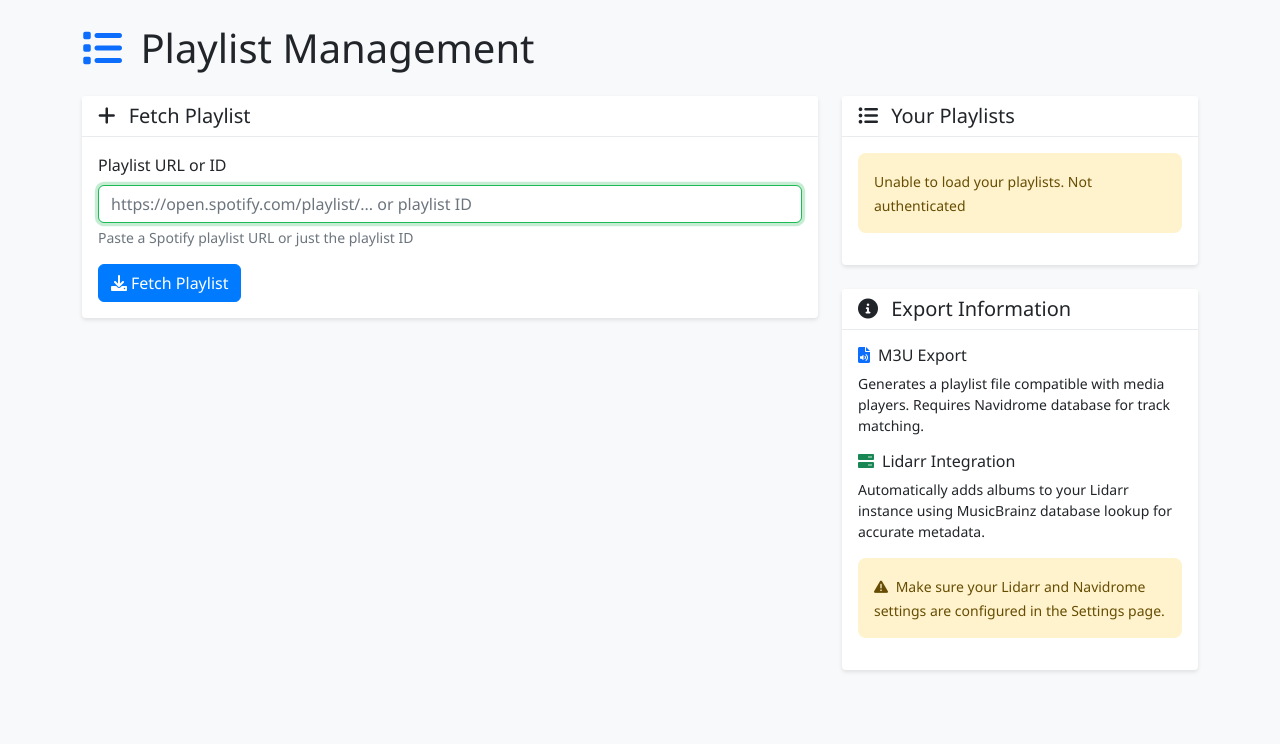
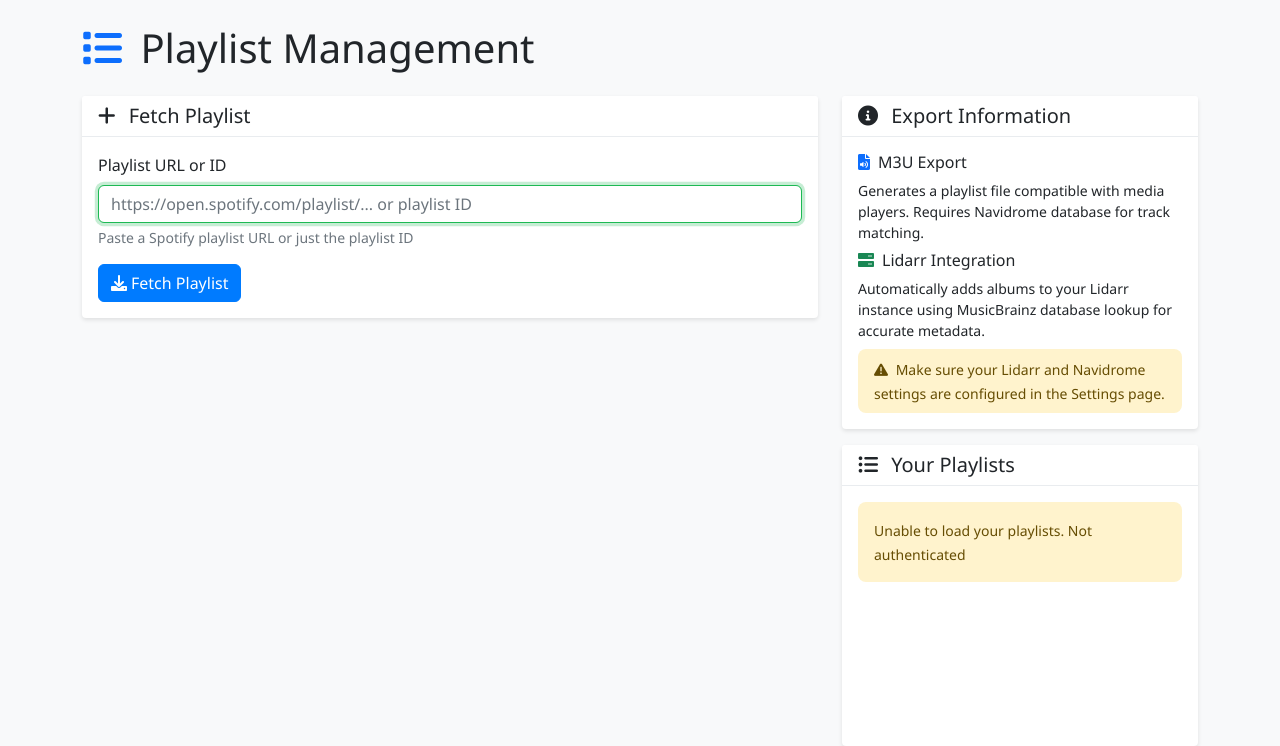
Before and after one commit to lukethacoder/navidrome-import-tools, a Flask app: template templates/playlists.html in a window 1280 px wide. Shown: the part 56-802 px from the top of the page. Before the commit the page ends 730 px from the top, so only its background shows below. Run offline with Flask 3, Linux system fonts and the light colour scheme; the template is opened without the code that fills it, so the values that code supplies are empty; some libraries are stand-ins or nearby versions.

Commit message:
:lipstick: refine playlists page layout

```diff
--- a/static/css/style.css
+++ b/static/css/style.css
@@ -189,8 +189,13 @@
 
 /* Custom scrollbar */
 .custom-scrollbar {
-    max-height: 400px;
+    max-height: 300px;
     overflow-y: auto;
+}
+
+/* Playlists page - Your Playlists fills remaining viewport */
+#user-playlists.custom-scrollbar {
+    height: calc(100vh - 540px);
 }
 
 .custom-scrollbar::-webkit-scrollbar {
--- a/templates/playlists.html
+++ b/templates/playlists.html
@@ -87,45 +87,45 @@
         <div class="card">
             <div class="card-header">
                 <h5 class="mb-0">
+                    <i class="fas fa-info-circle me-2"></i>
+                    Export Information
+                </h5>
+            </div>
+            <div class="card-body">
+                <h6><i class="fas fa-file-audio text-primary me-2"></i>M3U Export</h6>
+                <p class="small mb-2">
+                    Generates a playlist file compatible with media players. Requires Navidrome database for track matching.
+                </p>
+
+                <h6><i class="fas fa-server text-success me-2"></i>Lidarr Integration</h6>
+                <p class="small mb-2">
+                    Automatically adds albums to your Lidarr instance using MusicBrainz database lookup for accurate metadata.
+                </p>
+
+                <div class="alert alert-warning mb-0 py-2">
+                    <small>
+                        <i class="fas fa-exclamation-triangle me-1"></i>
+                        Make sure your Lidarr and Navidrome settings are configured in the Settings page.
+                    </small>
+                </div>
+            </div>
+        </div>
+
+        <div class="card mt-3">
+            <div class="card-header">
+                <h5 class="mb-0">
                     <i class="fas fa-list-ul me-2"></i>
                     Your Playlists
                 </h5>
             </div>
-            <div class="card-body">
-                <div id="user-playlists">
+            <div class="card-body p-0">
+                <div id="user-playlists" class="custom-scrollbar p-3">
                     <div class="text-center">
                         <div class="spinner-border text-primary" role="status">
                             <span class="visually-hidden">Loading...</span>
                         </div>
                         <p class="mt-2">Loading your playlists...</p>
                     </div>
-                </div>
-            </div>
-        </div>
-
-        <div class="card mt-4">
-            <div class="card-header">
-                <h5 class="mb-0">
-                    <i class="fas fa-info-circle me-2"></i>
-                    Export Information
-                </h5>
-            </div>
-            <div class="card-body">
-                <h6><i class="fas fa-file-audio text-primary me-2"></i>M3U Export</h6>
-                <p class="small">
-                    Generates a playlist file compatible with media players. Requires Navidrome database for track matching.
-                </p>
-
-                <h6><i class="fas fa-server text-success me-2"></i>Lidarr Integration</h6>
-                <p class="small">
-                    Automatically adds albums to your Lidarr instance using MusicBrainz database lookup for accurate metadata.
-                </p>
-
-                <div class="alert alert-warning">
-                    <small>
-                        <i class="fas fa-exclamation-triangle me-1"></i>
-                        Make sure your Lidarr and Navidrome settings are configured in the Settings page.
-                    </small>
                 </div>
             </div>
         </div>
```
